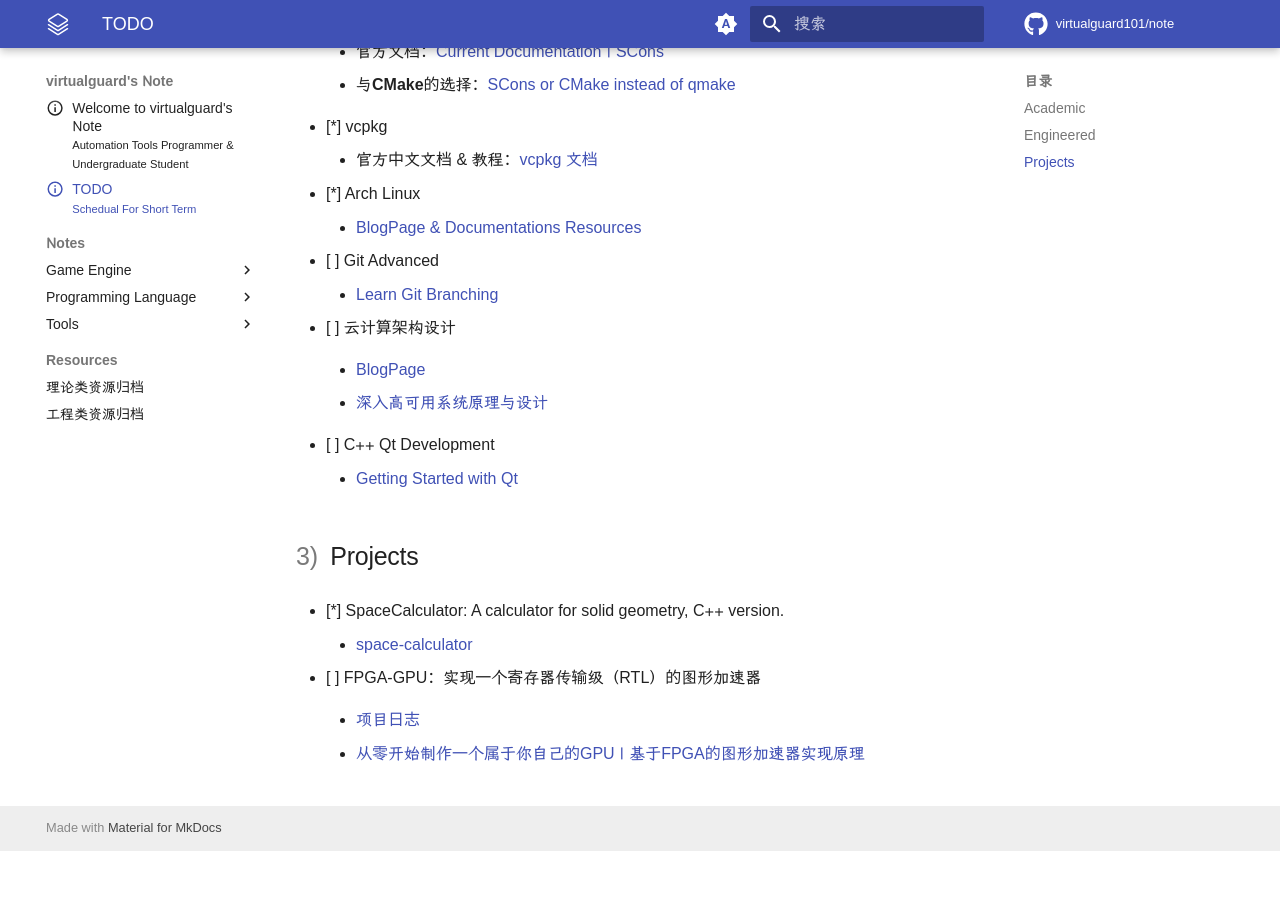
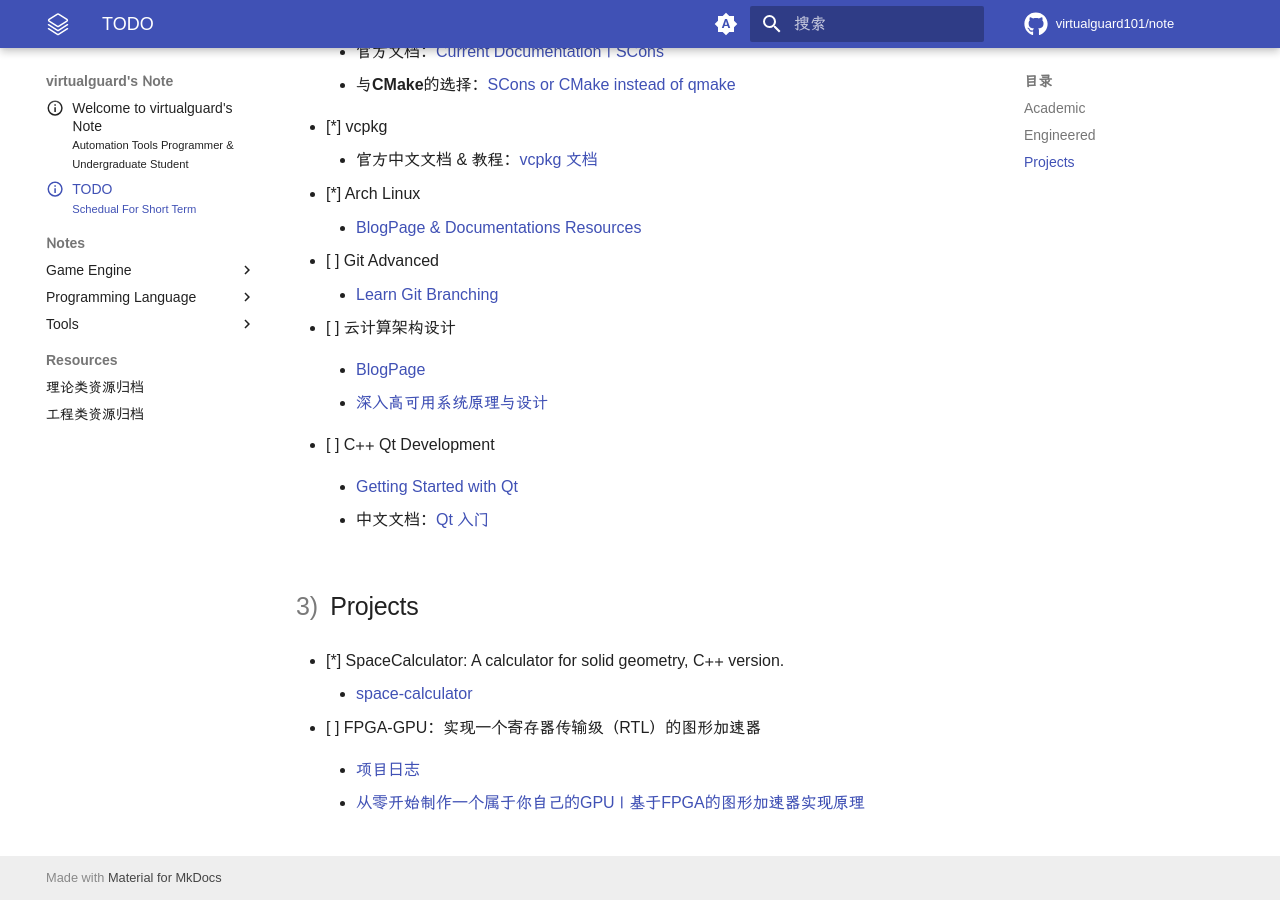
Before and after one commit to virtualguard101/note, an MkDocs documentation site: the page built from docs/TODO.md, in a window 1280 px wide and 900 px high, scrolled down 675 px. Built offline with MkDocs 1.6.1 and Material for MkDocs 9.7.7, drawn with Linux system fonts in a browser that asks for light colours; some web fonts are replaced; comment, search, counter and statistics services are not loaded; before the commit the page ends 1526 px from its top, so only the background shows below that.

Commit message:
update TODO

```diff
--- a/docs/TODO.md
+++ b/docs/TODO.md
@@ -47,6 +47,8 @@ subtitle: Schedual For Short Term
 - [ ] C++ Qt Development
     - [Getting Started with Qt](https://doc.qt.io/qt-6.8/gettingstarted.html)
 
+    - 中文文档：[Qt 入门](https://doc.qt.io/qt-6.8/zh/gettingstarted.html)
+
 
 ## Projects
 
```
